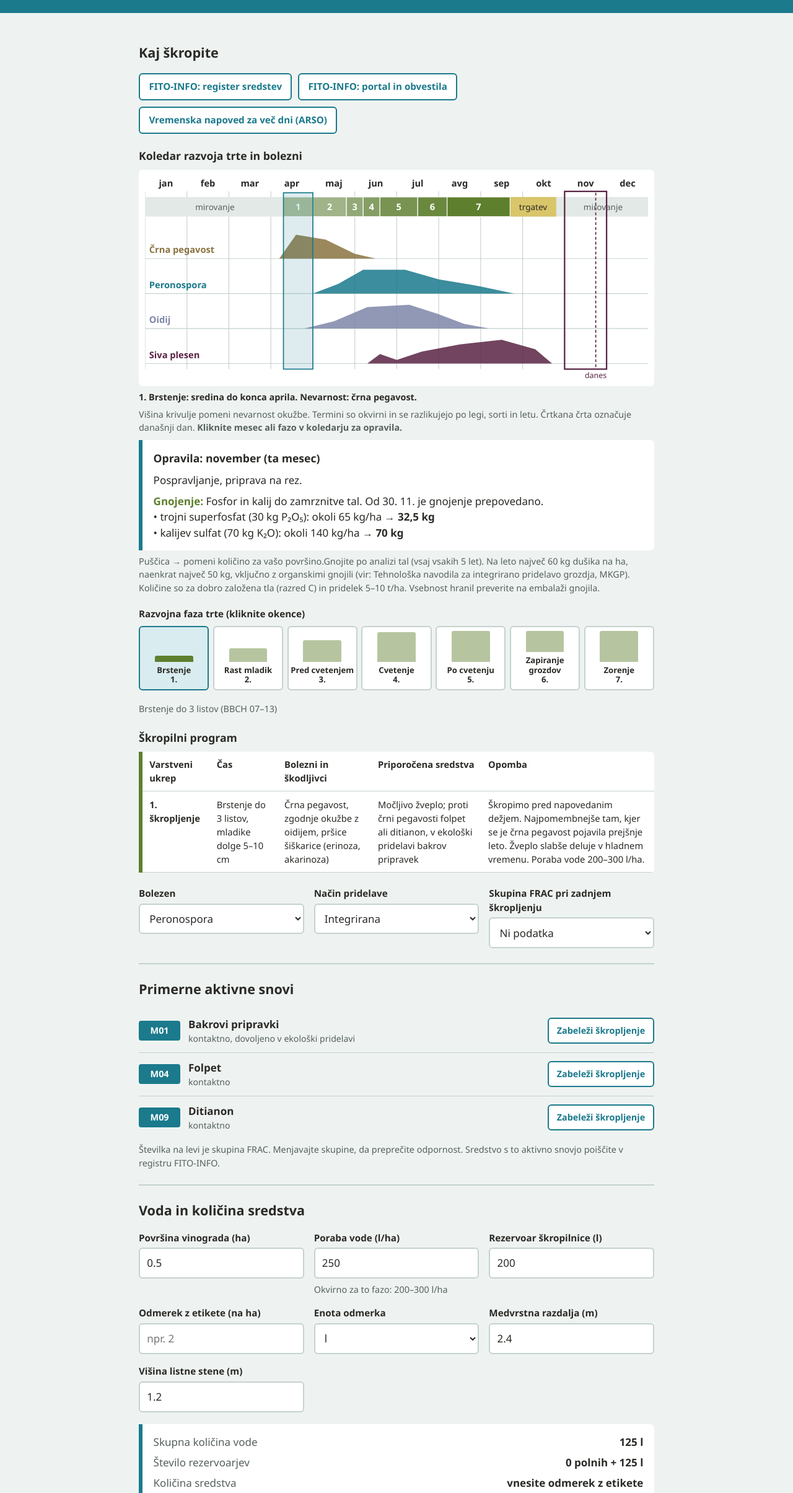
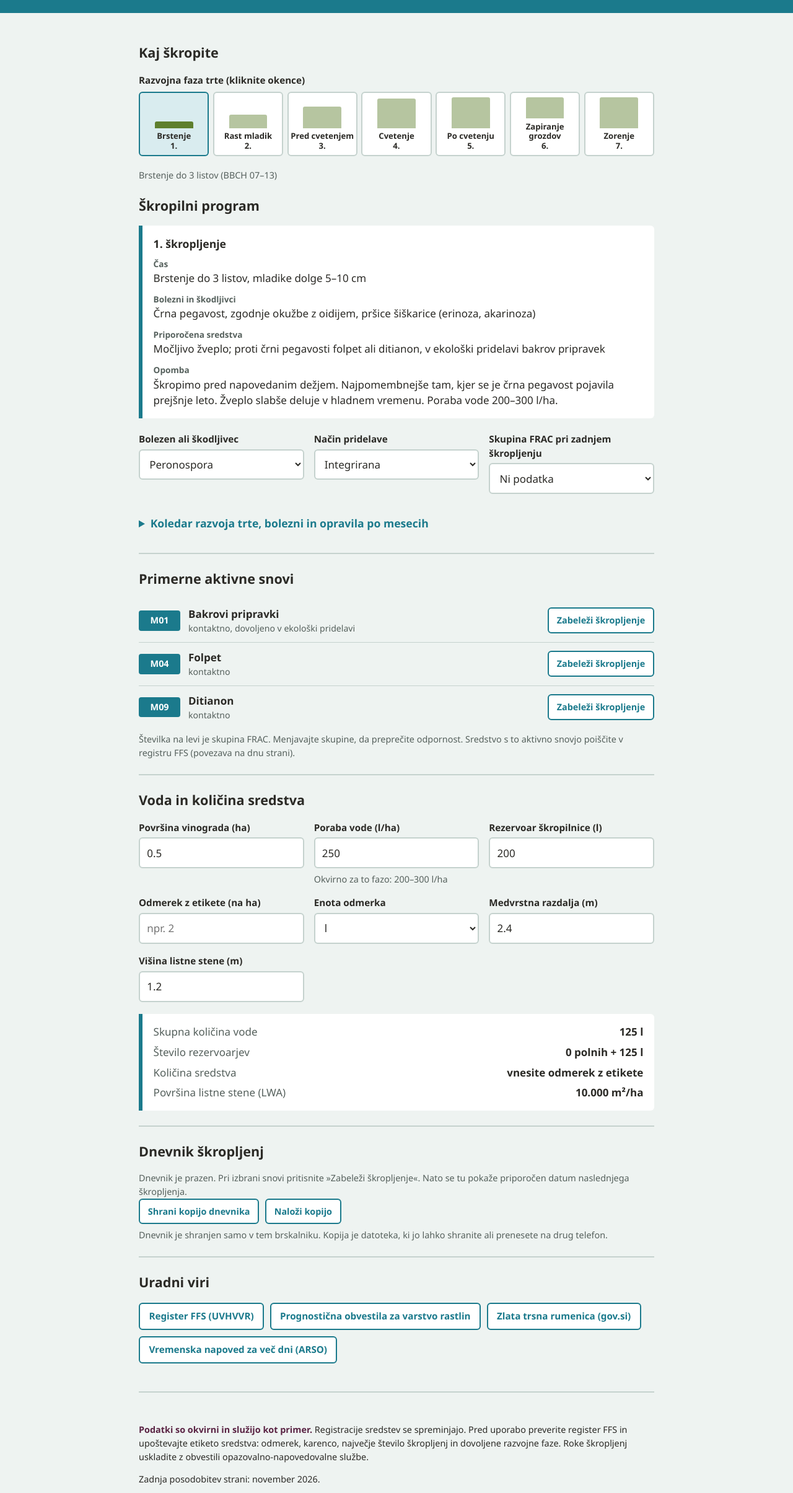
Before and after one commit to bostjankos36-ai/svetovalec, a plain HTML site: page index.html in a window 1280 px wide. Shown: the part 138-2547 px from the top of the page at 62% size. Drawn offline with Linux system fonts and the light colour scheme.

Commit message:
Prenova za telefon: brez vodoravnega drsenja, kartice, zložljiv koledar, kopija dnevnika, ameriški škržatek, uradni viri
Co-Authored-By: Claude Opus 5.5 <noreply@anthropic.com>
Claude-Session: https://claude.ai/code/session_01QBxeK2Hts6mZfPWtebahuK

```diff
--- a/index.html
+++ b/index.html
@@ -46,7 +46,7 @@
   .povezave a:hover { background: var(--galica-t); }
 
   /* izbirnik razvojne faze: stolpec raste z listno steno */
-  .faze { display: flex; gap: .4rem; overflow-x: auto; padding: 0 0 .5rem; margin: 0 0 .3rem; border: 0; }
+  .faze { min-width: 0; display: flex; gap: .4rem; overflow-x: auto; padding: 0 0 .5rem; margin: 0 0 .3rem; border: 0; }
   .faze legend { font-weight: 600; font-size: .95rem; padding: 0; margin-bottom: .5rem; }
   .faza { flex: 1 0 5.2rem; position: relative; }
   .faza input { position: absolute; opacity: 0; inset: 0; }
@@ -60,9 +60,15 @@
   .faza input:checked + span i { opacity: 1; }
   .faza input:focus-visible + span { outline: 3px solid var(--grozd); outline-offset: 2px; }
 
-  .drsnik { overflow-x: auto; background: #fff; border-left: 6px solid var(--list); border-radius: 0 6px 6px 0; }
-  .drsnik table { min-width: 42rem; }
-  .drsnik th, .drsnik td { padding: .6rem .7rem; }
+  .izid.karta dl { display: block; }
+  .izid.karta dt { font-size: .85rem; font-weight: 600; color: #55605c; }
+  .izid.karta dd { margin: 0 0 .7rem; text-align: left; font-weight: 400; }
+  .izid.karta dd:last-child { margin-bottom: 0; }
+  details { margin-top: 1.4rem; }
+  summary { cursor: pointer; font-weight: 800; font-size: 1.1rem; padding: .7rem 0; color: var(--galica); }
+  #vnosi { list-style: none; margin: 0 0 1rem; padding: 0; }
+  #vnosi li { display: flex; flex-wrap: wrap; gap: .2rem .8rem; align-items: center; justify-content: space-between; padding: .7rem 0; border-top: 1px solid var(--crta); }
+  .gumbi { display: flex; flex-wrap: wrap; gap: .6rem; }
 
   #seznam { list-style: none; margin: 0; padding: 0; }
   #seznam li { display: grid; grid-template-columns: 4.2rem 1fr auto; gap: .8rem; align-items: center; padding: .7rem 0; border-top: 1px solid var(--crta); }
@@ -102,12 +108,21 @@
   <section>
     <h2>Kaj škropite</h2>
 
-    <ul class="povezave">
-      <li><a href="https://spletni2.furs.gov.si/FFS/REGSR/" target="_blank" rel="noopener">FITO-INFO: register sredstev</a></li>
-      <li><a href="http://www.fito-info.si" target="_blank" rel="noopener">FITO-INFO: portal in obvestila</a></li>
-      <li><a href="https://vreme.arso.gov.si/" target="_blank" rel="noopener">Vremenska napoved za več dni (ARSO)</a></li>
-    </ul>
-    <h3>Koledar razvoja trte in bolezni</h3>
+    <fieldset class="faze" id="faze"><legend>Razvojna faza trte (kliknite okence)</legend></fieldset>
+    <p class="namig" id="fazaOpis"></p>
+
+    <h2 style="margin-top:1.4rem">Škropilni program</h2>
+    <div class="izid karta" id="program" style="margin-top:0"></div>
+
+    <div class="mreza" style="margin-top:1.4rem">
+      <div><label for="bolezen">Bolezen ali škodljivec</label><select id="bolezen"></select></div>
+      <div><label for="pridelava">Način pridelave</label>
+        <select id="pridelava"><option value="int">Integrirana</option><option value="eko">Ekološka</option></select></div>
+      <div><label for="zadnja">Skupina FRAC pri zadnjem škropljenju</label><select id="zadnja"></select></div>
+    </div>
+
+    <details id="koledarOkno">
+      <summary>Koledar razvoja trte, bolezni in opravila po mesecih</summary>
     <div style="overflow-x:auto; background:#fff; border-radius:6px; padding:.6rem">
       <svg id="koledar" viewBox="0 0 720 292" style="min-width:640px; display:block; font-family:inherit"
            role="img" aria-label="Koledar razvojnih faz trte in nevarnosti bolezni po mesecih"></svg>
@@ -235,34 +250,22 @@
           mesec(Math.floor((f.a + f.b) / 2));
         });
         oznaci();
+        // ob odprtju koledarja pomakni drsnik na današnji dan
+        document.getElementById('koledarOkno').addEventListener('toggle', e => {
+          if (!e.target.open) return;
+          const okno = svg.parentElement;
+          okno.scrollLeft = X(danes) * svg.clientWidth / 720 - okno.clientWidth / 2;
+        });
       });
     })();
     </script>
-    <fieldset class="faze" id="faze"><legend>Razvojna faza trte (kliknite okence)</legend></fieldset>
-    <p class="namig" id="fazaOpis"></p>
-
-    <h3>Škropilni program</h3>
-    <div class="drsnik">
-      <table>
-        <thead>
-          <tr><th>Varstveni ukrep</th><th>Čas</th><th>Bolezni in škodljivci</th><th>Priporočena sredstva</th><th>Opomba</th></tr>
-        </thead>
-        <tbody id="program"></tbody>
-      </table>
-    </div>
-
-    <div class="mreza" style="margin-top:1.4rem">
-      <div><label for="bolezen">Bolezen</label><select id="bolezen"></select></div>
-      <div><label for="pridelava">Način pridelave</label>
-        <select id="pridelava"><option value="int">Integrirana</option><option value="eko">Ekološka</option></select></div>
-      <div><label for="zadnja">Skupina FRAC pri zadnjem škropljenju</label><select id="zadnja"></select></div>
-    </div>
+    </details>
   </section>
 
   <section>
     <h2>Primerne aktivne snovi</h2>
     <ul id="seznam"></ul>
-    <p class="namig">Številka na levi je skupina FRAC. Menjavajte skupine, da preprečite odpornost. Sredstvo s to aktivno snovjo poiščite v registru FITO-INFO.</p>
+    <p class="namig">Številka na levi je skupina FRAC. Menjavajte skupine, da preprečite odpornost. Sredstvo s to aktivno snovjo poiščite v registru FFS (povezava na dnu strani).</p>
   </section>
 
   <section>
@@ -283,11 +286,28 @@
   <section>
     <h2>Dnevnik škropljenj</h2>
     <div id="dnevnik"></div>
+    <div class="gumbi">
+      <button id="izvozi">Shrani kopijo dnevnika</button>
+      <button id="uvozi">Naloži kopijo</button>
+      <input type="file" id="datoteka" accept=".json,application/json" hidden>
+    </div>
+    <p class="namig">Dnevnik je shranjen samo v tem brskalniku. Kopija je datoteka, ki jo lahko shranite ali prenesete na drug telefon.</p>
+  </section>
+
+  <section>
+    <h2>Uradni viri</h2>
+    <ul class="povezave">
+      <li><a href="https://spletni2.furs.gov.si/FFS/REGSR/" target="_blank" rel="noopener">Register FFS (UVHVVR)</a></li>
+      <li><a href="https://agromet.mkgp.gov.si/APP2/Prognostika/Index" target="_blank" rel="noopener">Prognostična obvestila za varstvo rastlin</a></li>
+      <li><a href="https://www.gov.si/podrocja/kmetijstvo-gozdarstvo-in-prehrana/varstvo-rastlin/zdravje-rastlin/bolezni-in-skodljivci-rastlin/zlata-trsna-rumenica" target="_blank" rel="noopener">Zlata trsna rumenica (gov.si)</a></li>
+      <li><a href="https://vreme.arso.gov.si/" target="_blank" rel="noopener">Vremenska napoved za več dni (ARSO)</a></li>
+    </ul>
   </section>
 </main>
 
 <footer>
-  <p><strong>Podatki so okvirni in služijo kot primer.</strong> Registracije sredstev se spreminjajo. Pred uporabo preverite register FITO-INFO in upoštevajte etiketo sredstva: odmerek, karenco, največje število škropljenj in dovoljene razvojne faze. Roke škropljenj uskladite z obvestili opazovalno-napovedovalne službe.</p>
+  <p><strong>Podatki so okvirni in služijo kot primer.</strong> Registracije sredstev se spreminjajo. Pred uporabo preverite register FFS in upoštevajte etiketo sredstva: odmerek, karenco, največje število škropljenj in dovoljene razvojne faze. Roke škropljenj uskladite z obvestili opazovalno-napovedovalne službe.</p>
+  <p>Zadnja posodobitev strani: november 2026.</p>
 </footer>
 
 <script>
@@ -340,10 +360,10 @@ const PROGRAM = {
        opomba: 'Strogo upoštevamo karenco do trgatve. Pri zgodnjih sortah to škropljenje pogosto odpade.' }
 };
 
-const BOLEZNI = { pero: 'Peronospora', oidij: 'Oidij (pepelovka)', botr: 'Siva plesen (botritis)', pega: 'Črna pegavost' };
+const BOLEZNI = { pero: 'Peronospora', oidij: 'Oidij (pepelovka)', botr: 'Siva plesen (botritis)', pega: 'Črna pegavost', skrz: 'Ameriški škržatek (zlata trsna rumenica)' };
 
 /* Primeri aktivnih snovi. f = skupina FRAC, b = bolezni, faze = okvirno primerne faze.
-   Seznam dopolnite in uskladite z veljavnim registrom FITO-INFO. */
+   Seznam dopolnite in uskladite z veljavnim registrom FFS. */
 const SNOVI = [
   { n: 'Bakrovi pripravki',  f: 'M01', b: ['pero', 'pega'],  faze: [1,2,5,6,7],     eko: true,  t: 'kontaktno' },
   { n: 'Žveplo',             f: 'M02', b: ['oidij', 'pega'], faze: [1,2,3,4,5,6,7], eko: true,  t: 'kontaktno' },
@@ -402,8 +422,10 @@ const veckratna = f => f.startsWith('M') || f === 'NC';   // večmestno delovanj
 function prikaziProgram() {
   const f = faza(), p = PROGRAM[f.id];
   $('fazaOpis').textContent = f.ime;
-  $('program').innerHTML = `<tr><td><strong>${p.ukrep}</strong></td><td>${p.cas}</td><td>${p.cilj}</td>
-    <td>${p.sredstva}</td><td>${p.opomba} Poraba vode ${f.voda[0]}–${f.voda[1]} l/ha.</td></tr>`;
+  $('program').innerHTML = `<h3 style="margin-top:0">${p.ukrep}</h3><dl>
+    <dt>Čas</dt><dd>${p.cas}</dd><dt>Bolezni in škodljivci</dt><dd>${p.cilj}</dd>
+    <dt>Priporočena sredstva</dt><dd>${p.sredstva}</dd>
+    <dt>Opomba</dt><dd>${p.opomba} Poraba vode ${f.voda[0]}–${f.voda[1]} l/ha.</dd></dl>`;
 }
 
 function napolniZadnjo() {
@@ -424,6 +446,10 @@ function prikaziSeznam() {
     .sort((x, y) => ista(x) - ista(y));
   const ul = $('seznam');
   ul.innerHTML = '';
+  if (b === 'skrz') {
+    ul.innerHTML = `<li style="display:block">Ameriški škržatek prenaša zlato trsno rumenico. Roke zatiranja po območjih Slovenije so v prognostičnih obvestilih (povezava na dnu strani), sredstva pa v registru FFS. Na območjih zlate trsne rumenice je zatiranje obvezno. Večina dovoljenih sredstev je nevarnih čebelam: škropite šele po cvetenju trte in po košnji cvetoče podrasti.</li>`;
+    return;
+  }
   if (!izbor.length) {
     ul.innerHTML = `<li style="display:block">Za to kombinacijo ni primerne snovi na seznamu. V tej fazi škropljenje proti tej bolezni običajno ni potrebno. Izberite drugo fazo ali bolezen.</li>`;
     return;
@@ -533,15 +559,37 @@ function prikaziDnevnik() {
   }
   $('dnevnik').innerHTML = `<div class="izid" style="margin:0 0 1rem"><h3 style="margin-top:0">Priporočeno naslednje škropljenje</h3>
     <ul style="margin:0; padding-left:1.1rem">${naslednje()}</ul>
-    <p class="namig">Okvirno. Upoštevajte obvestila opazovalno-napovedovalne službe in razmik z etikete sredstva.</p></div><table><thead><tr><th>Datum</th><th>Faza</th><th>Bolezen</th><th>Aktivna snov</th><th>FRAC</th><th></th></tr></thead><tbody>` +
-    dnevnik.map((z, i) => `<tr><td>${z.d.split('-').reverse().join('. ')}</td><td>${z.faza}</td><td>${BOLEZNI[z.b]}</td><td>${z.n}</td><td>${z.f}</td>
-      <td><button data-i="${i}">Odstrani</button></td></tr>`).join('') + `</tbody></table>`;
+    <p class="namig">Okvirno. Upoštevajte obvestila opazovalno-napovedovalne službe in razmik z etikete sredstva.</p></div><ul id="vnosi">` +
+    dnevnik.map((z, i) => `<li><div><strong>${z.d.split('-').reverse().join('. ')}</strong> · ${z.faza}<br>
+      ${BOLEZNI[z.b]}: ${z.n} <span class="opis">(FRAC ${z.f})</span></div><button data-i="${i}">Odstrani</button></li>`).join('') + `</ul>`;
 }
 $('dnevnik').addEventListener('click', e => {
   if (e.target.dataset.i === undefined) return;
   dnevnik.splice(+e.target.dataset.i, 1);
   shrani(); prikaziDnevnik(); napolniZadnjo(); prikaziSeznam();
 });
+
+/* --- varnostna kopija dnevnika --- */
+$('izvozi').onclick = () => {
+  const a = document.createElement('a');
+  a.href = URL.createObjectURL(new Blob([JSON.stringify(dnevnik, null, 1)], { type: 'application/json' }));
+  a.download = `dnevnik-skropljenj-${new Date().toISOString().slice(0, 10)}.json`;
+  a.click();
+  URL.revokeObjectURL(a.href);
+};
+$('uvozi').onclick = () => $('datoteka').click();
+$('datoteka').onchange = async e => {
+  try {
+    const vnosi = JSON.parse(await e.target.files[0].text());
+    if (!Array.isArray(vnosi) || !vnosi.every(z => z.d && BOLEZNI[z.b] && z.n)) throw 0;
+    if (dnevnik.length && !confirm(`Zamenjam ${dnevnik.length} vnosov v dnevniku z ${vnosi.length} vnosi iz kopije?`)) return;
+    dnevnik = vnosi;
+    shrani(); prikaziDnevnik(); napolniZadnjo(); prikaziSeznam();
+  } catch (err) {
+    alert('Datoteka ni veljavna kopija dnevnika.');
+  }
+  e.target.value = '';
+};
 
 /* --- povezave med deli strani --- */
 $('faze').addEventListener('change', () => { prikaziProgram(); prikaziSeznam(); nastaviVodo(); izracun(); });
```
